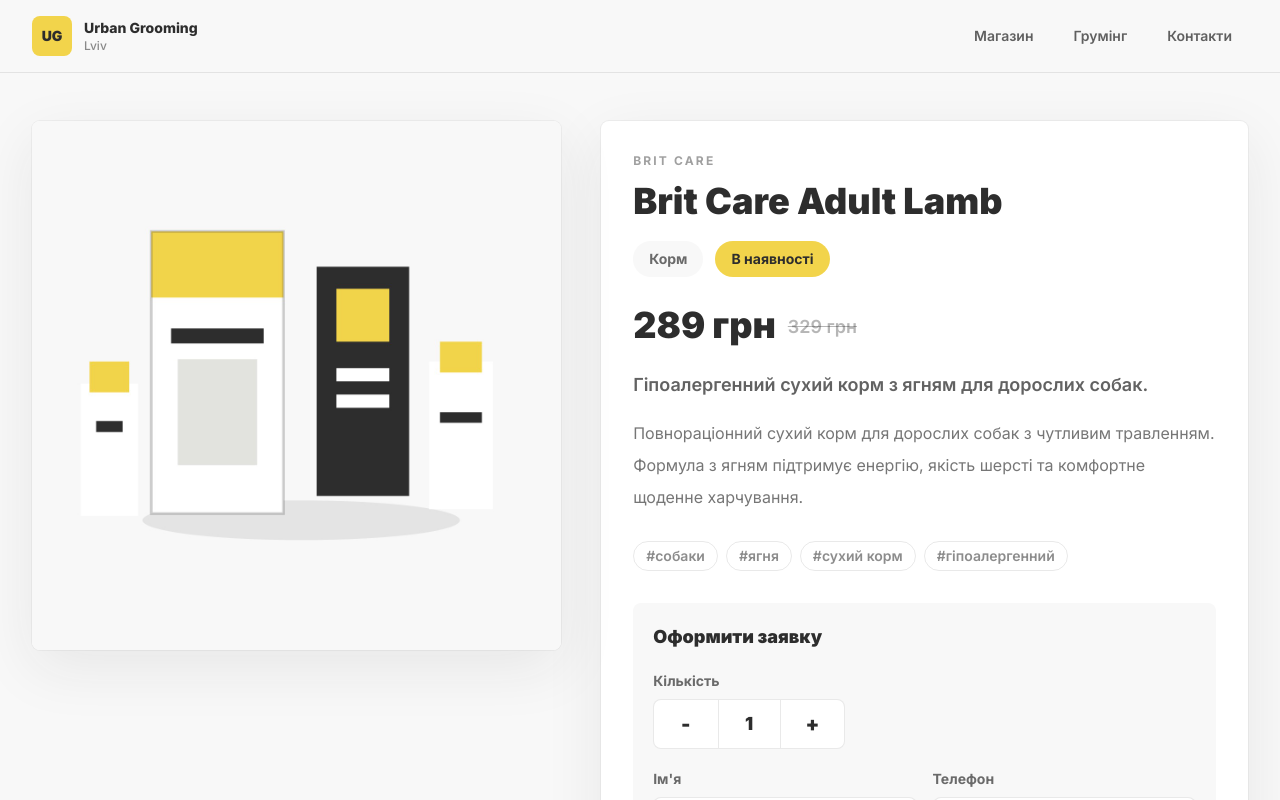
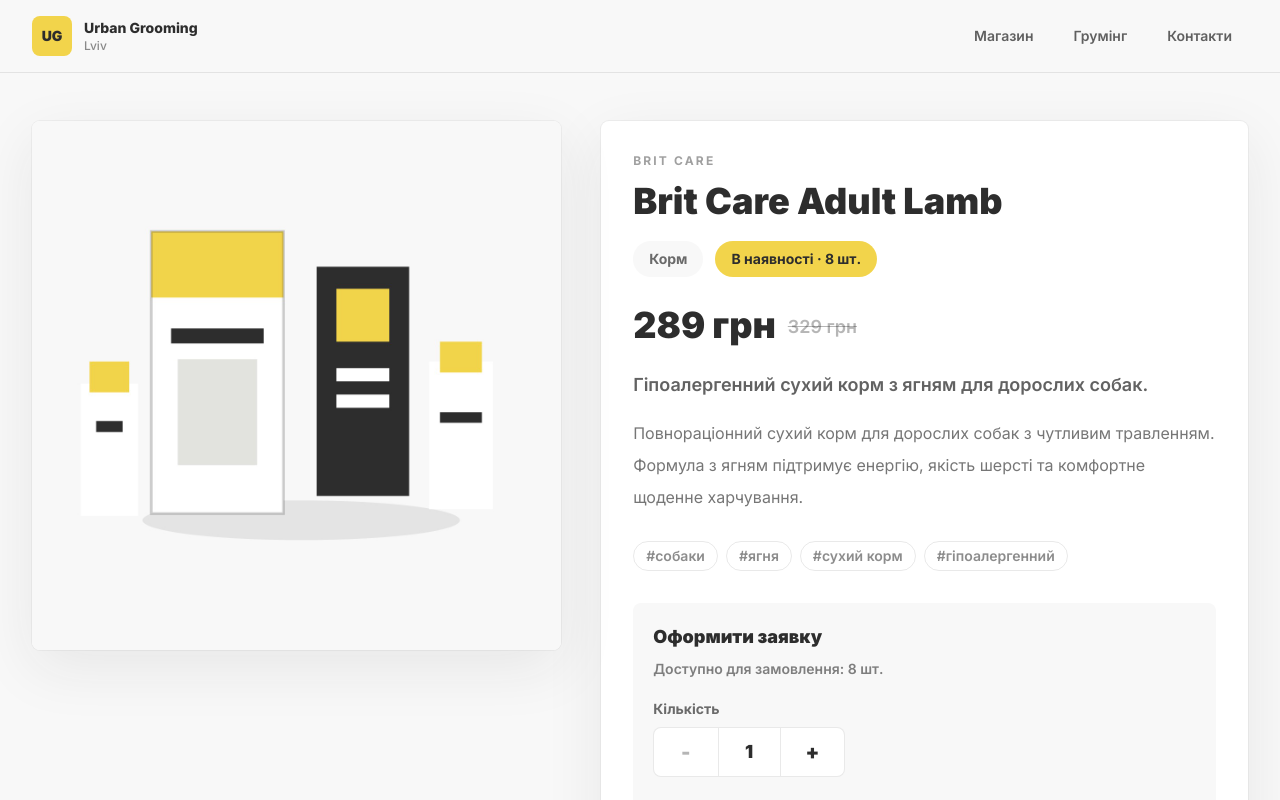
Before and after one commit to lukas7898/UrbanGrooming, a Next.js app: page /catalog/brit-care-adult-lamb in a window 1280 px wide. Shown: the top 800 px of the page. Built offline with nearby package versions, Linux system fonts and the light colour scheme; no server answers.

Commit message:
Add stock quantity validation

```diff
--- a/app/api/orders/route.ts
+++ b/app/api/orders/route.ts
@@ -121,6 +121,23 @@
     );
   }
 
+  if (product.stockQuantity <= 0) {
+    return NextResponse.json(
+      { ok: false, error: "Товар зараз недоступний для замовлення." },
+      { status: 409 },
+    );
+  }
+
+  if (quantity > product.stockQuantity) {
+    return NextResponse.json(
+      {
+        ok: false,
+        error: `Доступно лише ${product.stockQuantity} шт. Оберіть меншу кількість.`,
+      },
+      { status: 409 },
+    );
+  }
+
   const siteUrl = getSiteUrl(request);
   const productUrl = `${siteUrl}/catalog/${product.slug}`;
   const total = product.price * quantity;
--- a/app/catalog/[slug]/page.tsx
+++ b/app/catalog/[slug]/page.tsx
@@ -80,7 +80,9 @@
               {product.category}
             </span>
             <span className="rounded-full bg-primary px-4 py-2 text-sm font-bold text-dark">
-              {product.stockStatus}
+              {product.stockQuantity > 0
+                ? `${product.stockStatus} · ${product.stockQuantity} шт.`
+                : product.stockStatus}
             </span>
           </div>
 
--- a/components/ProductCard.tsx
+++ b/components/ProductCard.tsx
@@ -51,7 +51,9 @@
         </div>
         <div className="mt-auto pt-5">
           <p className="mb-4 text-sm font-semibold text-dark/60">
-            {product.stockStatus}
+            {product.stockQuantity > 0
+              ? `${product.stockStatus} · ${product.stockQuantity} шт.`
+              : product.stockStatus}
           </p>
           <Link
             href={`/catalog/${product.slug}`}
--- a/components/ProductOrderForm.tsx
+++ b/components/ProductOrderForm.tsx
@@ -11,7 +11,10 @@
 type SubmitState = "idle" | "loading" | "success" | "error";
 
 export function ProductOrderForm({ product }: ProductOrderFormProps) {
-  const [quantity, setQuantity] = useState(1);
+  const availableQuantity = Math.max(0, product.stockQuantity);
+  const maxOrderQuantity = Math.min(99, availableQuantity);
+  const isAvailable = availableQuantity > 0;
+  const [quantity, setQuantity] = useState(isAvailable ? 1 : 0);
   const [customerName, setCustomerName] = useState("");
   const [customerPhone, setCustomerPhone] = useState("");
   const [submitState, setSubmitState] = useState<SubmitState>("idle");
@@ -97,6 +100,11 @@
   return (
     <form onSubmit={handleSubmit} className="mt-8 rounded-lg bg-background p-5">
       <p className="text-lg font-black text-dark">Оформити заявку</p>
+      <p className="mt-2 text-sm font-semibold text-dark/60">
+        {isAvailable
+          ? `Доступно для замовлення: ${availableQuantity} шт.`
+          : "Товар зараз недоступний для замовлення."}
+      </p>
 
       <div className="mt-5">
         <label className="mb-2 block text-sm font-bold text-dark/70">
@@ -106,7 +114,8 @@
           <button
             type="button"
             onClick={() => setQuantity((current) => Math.max(1, current - 1))}
-            className="min-h-12 text-xl font-black text-dark transition hover:bg-primary"
+            disabled={!isAvailable || quantity <= 1}
+            className="min-h-12 text-xl font-black text-dark transition hover:bg-primary disabled:cursor-not-allowed disabled:opacity-35 disabled:hover:bg-white"
             aria-label="Зменшити кількість"
           >
             -
@@ -116,8 +125,11 @@
           </div>
           <button
             type="button"
-            onClick={() => setQuantity((current) => Math.min(99, current + 1))}
-            className="min-h-12 text-xl font-black text-dark transition hover:bg-primary"
+            onClick={() =>
+              setQuantity((current) => Math.min(maxOrderQuantity, current + 1))
+            }
+            disabled={!isAvailable || quantity >= maxOrderQuantity}
+            className="min-h-12 text-xl font-black text-dark transition hover:bg-primary disabled:cursor-not-allowed disabled:opacity-35 disabled:hover:bg-white"
             aria-label="Збільшити кількість"
           >
             +
@@ -176,10 +188,14 @@
 
       <button
         type="submit"
-        disabled={submitState === "loading"}
+        disabled={submitState === "loading" || !isAvailable}
         className="mt-5 inline-flex min-h-12 w-full items-center justify-center rounded-lg bg-primary px-6 py-3 text-sm font-black text-dark transition hover:-translate-y-0.5 hover:bg-[#e9cb3e] disabled:cursor-not-allowed disabled:opacity-60 disabled:hover:translate-y-0"
       >
-        {submitState === "loading" ? "Відправляємо..." : "Замовити"}
+        {submitState === "loading"
+          ? "Відправляємо..."
+          : isAvailable
+            ? "Замовити"
+            : "Немає в наявності"}
       </button>
     </form>
   );
--- a/data/products.json
+++ b/data/products.json
@@ -8,6 +8,7 @@
     "price": 289,
     "oldPrice": 329,
     "stockStatus": "В наявності",
+    "stockQuantity": 8,
     "imageUrl": "/images/products/placeholder-product.jpg",
     "shortDescription": "Гіпоалергенний сухий корм з ягням для дорослих собак.",
     "description": "Повнораціонний сухий корм для дорослих собак з чутливим травленням. Формула з ягням підтримує енергію, якість шерсті та комфортне щоденне харчування.",
@@ -25,6 +26,7 @@
     "price": 54,
     "oldPrice": null,
     "stockStatus": "В наявності",
+    "stockQuantity": 2,
     "imageUrl": "/images/products/placeholder-product.jpg",
     "shortDescription": "Вологий корм з тунцем для дорослих котів.",
     "description": "Ніжний вологий корм з тунцем для котів, який підходить для щоденного раціону або як апетитне доповнення до сухого корму.",
@@ -42,6 +44,7 @@
     "price": 412,
     "oldPrice": 459,
     "stockStatus": "В наявності",
+    "stockQuantity": 5,
     "imageUrl": "/images/products/placeholder-product.jpg",
     "shortDescription": "Сухий корм для дорослих собак малих порід.",
     "description": "Збалансований раціон для собак малих і мініатюрних порід. Підтримує активність, здорову шкіру та блискучу шерсть.",
@@ -59,6 +62,7 @@
     "price": 368,
     "oldPrice": null,
     "stockStatus": "Очікується",
+    "stockQuantity": 0,
     "imageUrl": "/images/products/placeholder-product.jpg",
     "shortDescription": "Раціон для котів для підтримки шкіри та шерсті.",
     "description": "Сухий корм для дорослих котів, розроблений для підтримки здорової шкіри та красивої шерсті завдяки підібраному комплексу поживних речовин.",
@@ -76,6 +80,7 @@
     "price": 119,
     "oldPrice": null,
     "stockStatus": "В наявності",
+    "stockQuantity": 12,
     "imageUrl": "/images/products/placeholder-product.jpg",
     "shortDescription": "М'ясні смужки з куркою для собак.",
     "description": "Смачні ласощі з високим вмістом курячого м'яса. Зручні для тренування, прогулянок і щоденної винагороди.",
@@ -93,6 +98,7 @@
     "price": 86,
     "oldPrice": 99,
     "stockStatus": "В наявності",
+    "stockQuantity": 6,
     "imageUrl": "/images/products/placeholder-product.jpg",
     "shortDescription": "Кремові ласощі з лососем для котів.",
     "description": "Порційні кремові ласощі для котів з ніжною текстурою та смаком лосося. Можна давати окремо або додавати до корму.",
@@ -110,6 +116,7 @@
     "price": 642,
     "oldPrice": null,
     "stockStatus": "В наявності",
+    "stockQuantity": 3,
     "imageUrl": "/images/products/placeholder-product.jpg",
     "shortDescription": "Професійний шампунь для собак з банановим екстрактом.",
     "description": "Преміальна косметика для догляду за шерстю собак. Шампунь допомагає делікатно очищувати, пом'якшувати та готувати шерсть до салонного фінішу.",
@@ -127,6 +134,7 @@
     "price": 375,
     "oldPrice": 429,
     "stockStatus": "В наявності",
+    "stockQuantity": 4,
     "imageUrl": "/images/products/placeholder-product.jpg",
     "shortDescription": "Делікатний шампунь для цуценят і кошенят.",
     "description": "М'який шампунь для першого догляду за цуценятами та кошенятами. Підходить для чутливої шкіри та регулярного купання.",
@@ -144,6 +152,7 @@
     "price": 215,
     "oldPrice": null,
     "stockStatus": "В наявності",
+    "stockQuantity": 9,
     "imageUrl": "/images/products/placeholder-product.jpg",
     "shortDescription": "Засіб для регулярного очищення вух собак і котів.",
     "description": "Гігієнічний лосьйон для догляду за вухами домашніх тварин. Допомагає підтримувати чистоту та комфорт між візитами до грумера.",
@@ -161,6 +170,7 @@
     "price": 899,
     "oldPrice": 1049,
     "stockStatus": "В наявності",
+    "stockQuantity": 2,
     "imageUrl": "/images/products/placeholder-product.jpg",
     "shortDescription": "Інструмент для вичісування короткошерстих малих тварин.",
     "description": "Професійний інструмент для видалення підшерстя у короткошерстих собак і котів малого розміру. Підходить для домашнього догляду між експрес-линьками.",
@@ -178,6 +188,7 @@
     "price": 349,
     "oldPrice": null,
     "stockStatus": "В наявності",
+    "stockQuantity": 7,
     "imageUrl": "/images/products/placeholder-product.jpg",
     "shortDescription": "Міський повідець у графітовому кольорі.",
     "description": "Мінімалістичний повідець для щоденних прогулянок у місті. Стриманий вигляд, приємна фурнітура та практична довжина.",
@@ -195,6 +206,7 @@
     "price": 405,
     "oldPrice": 455,
     "stockStatus": "В наявності",
+    "stockQuantity": 5,
     "imageUrl": "/images/products/placeholder-product.jpg",
     "shortDescription": "Міцна інтерактивна іграшка для собак середнього розміру.",
     "description": "Класична іграшка KONG для активних собак. Підходить для самостійної гри, жування та наповнення ласощами.",
--- a/types/product.ts
+++ b/types/product.ts
@@ -7,6 +7,7 @@
   price: number;
   oldPrice?: number | null;
   stockStatus: string;
+  stockQuantity: number;
   imageUrl: string;
   shortDescription: string;
   description: string;
```
Also changed, not shown: 1 other file (tests, documents, lock files or other folders).
